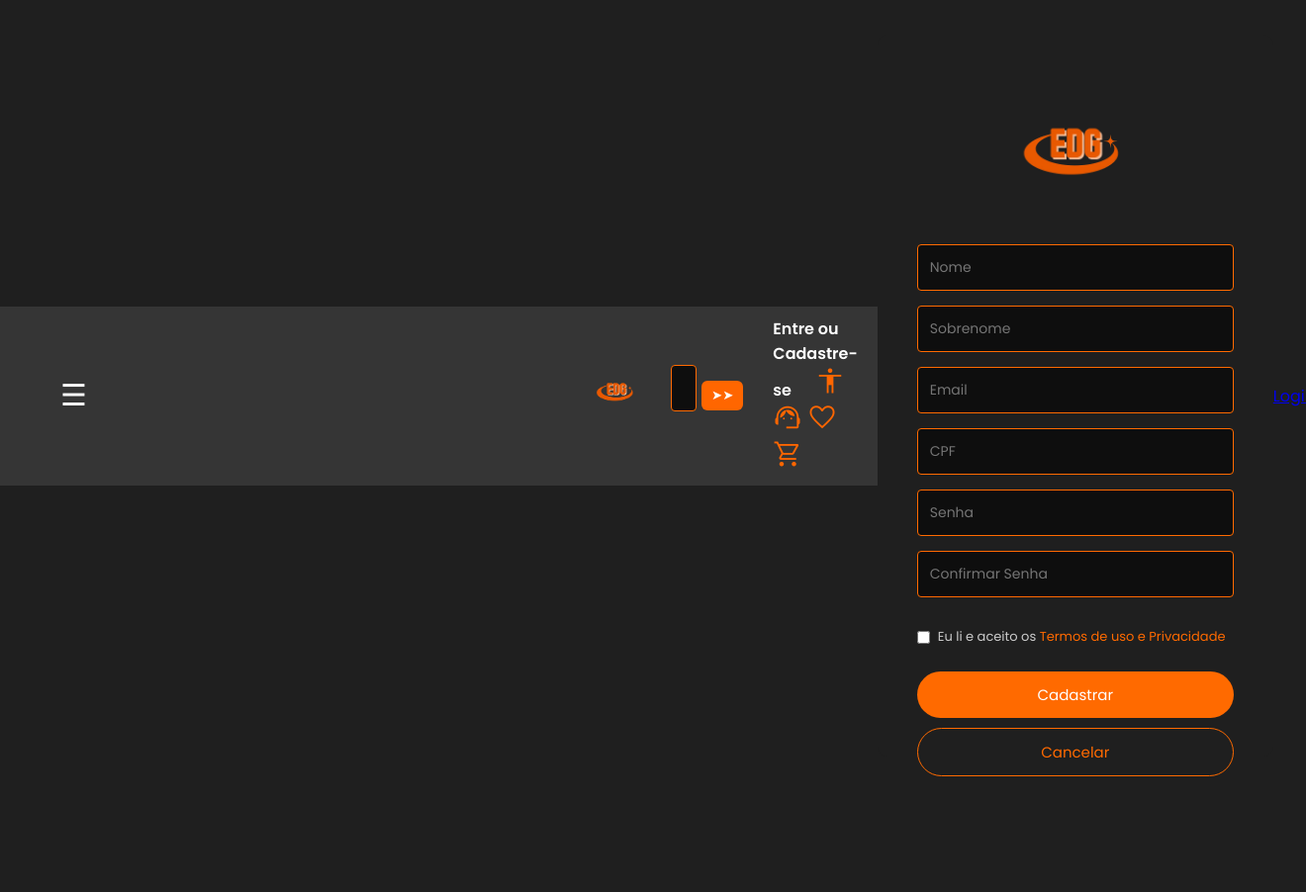
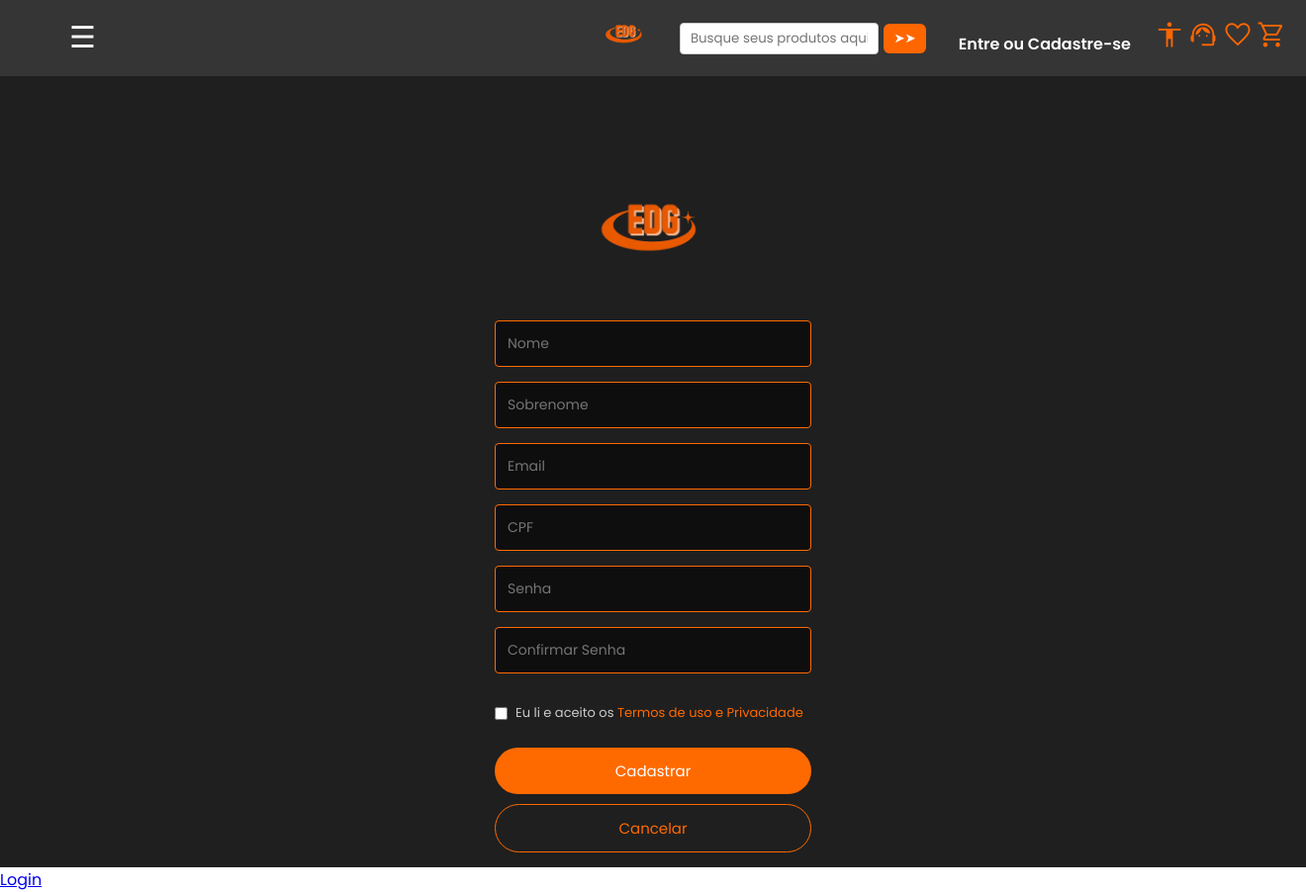
Before and after one commit to NicolasRocha-FADOIVAN/GFS-Refactored, a PHP site: page /index.php?route=register in a window 1320 px wide; the page is wider, and only the part inside the window is pictured. Shown: that part at 99% size. Before the commit the page ends 785 px from the top of that part, so only its background shows below. Run offline with PHP 8.4, Linux system fonts and the light colour scheme; some libraries are stand-ins or nearby versions.

Commit message:
por favor, Velocidade

```diff
--- a/view/css/registerform.css
+++ b/view/css/registerform.css
@@ -5,18 +5,13 @@
     font-family: "Poppins", Arial, sans-serif;
 }
 
-body {
+
+.register-container {
     background-color: #1f1f1f;
     display: flex;
     justify-content: center;
     align-items: center;
     height: 100vh;
-}
-
-.container {
-    display: flex;
-    justify-content: center;
-    align-items: center;
 }
 
 .form-box {
@@ -33,9 +28,7 @@
     margin-bottom: 25px;
 }
 
-form input[type="text"],
-form input[type="email"],
-form input[type="password"] {
+.form-input {
     width: 100%;
     padding: 12px;
     margin-bottom: 15px;
@@ -48,7 +41,7 @@
     transition: all 0.3s ease;
 }
 
-form input:focus {
+.form-input:focus {
     border-color: #ffa24c;
     box-shadow: 0 0 5px rgba(255, 102, 0, 0.5);
 }
--- a/view/register.php
+++ b/view/register.php
@@ -19,15 +19,15 @@
 <body>
     <div class="register-container">
         <div class="form-box">
-            <img src="./assets/EDG.png" alt="Logo EDG+" class="logo">
+            <img src="view/assets/EDG.png" alt="Logo EDG+" class="logo">
 
-            <form>
-                <input type="text" placeholder="Nome" required>
-                <input type="text" placeholder="Sobrenome" required>
-                <input type="email" placeholder="Email" required>
-                <input type="text" placeholder="CPF" required>
-                <input type="password" placeholder="Senha" required>
-                <input type="password" placeholder="Confirmar Senha" required>
+            <form method="POST" action="">
+                <input class="form-input" type="text" placeholder="Nome" required>
+                <input class="form-input" type="text" placeholder="Sobrenome" required>
+                <input class="form-input" type="email" placeholder="Email" required>
+                <input class="form-input" type="text" placeholder="CPF" required>
+                <input class="form-input" type="password" placeholder="Senha" required>
+                <input class="form-input" type="password" placeholder="Confirmar Senha" required>
 
                 <div class="checkbox">
                     <input type="checkbox" id="termos" required>
```
